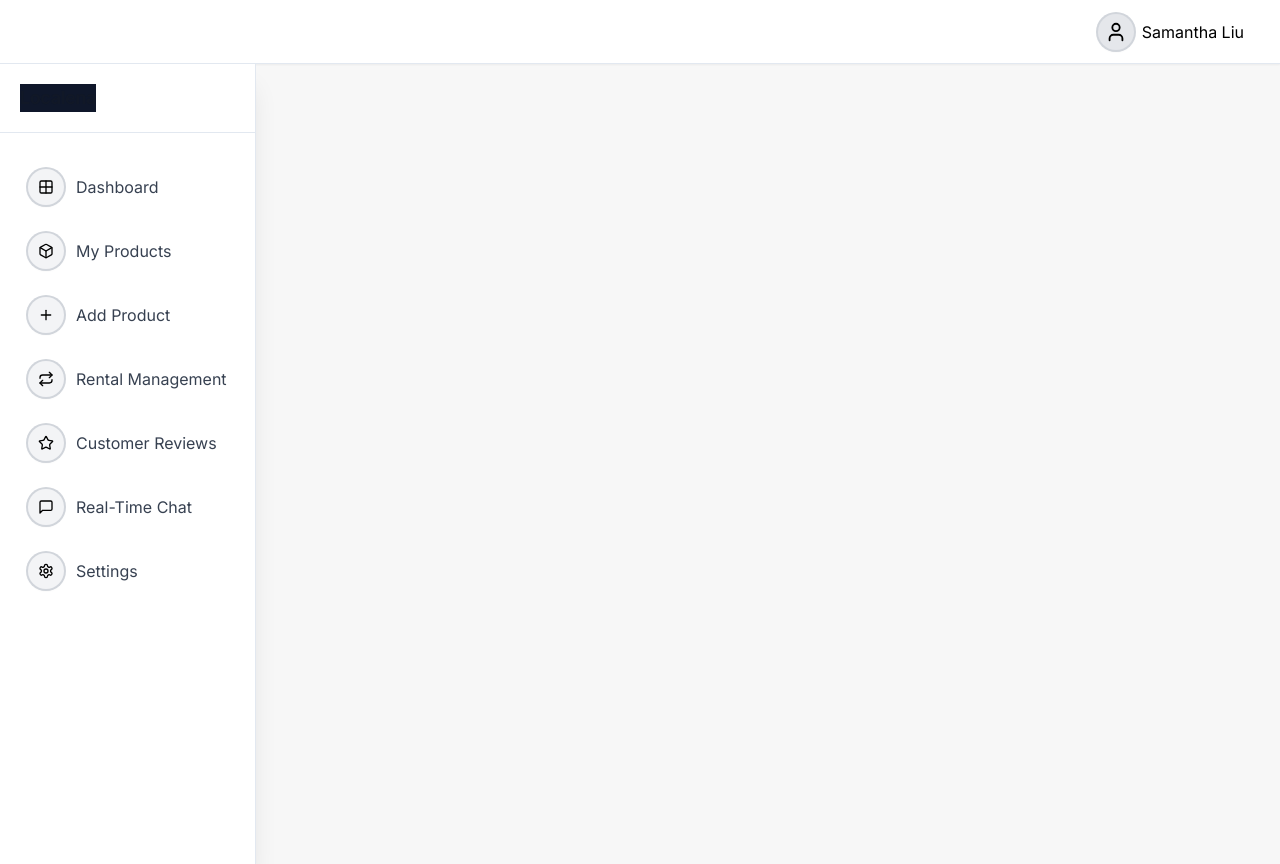
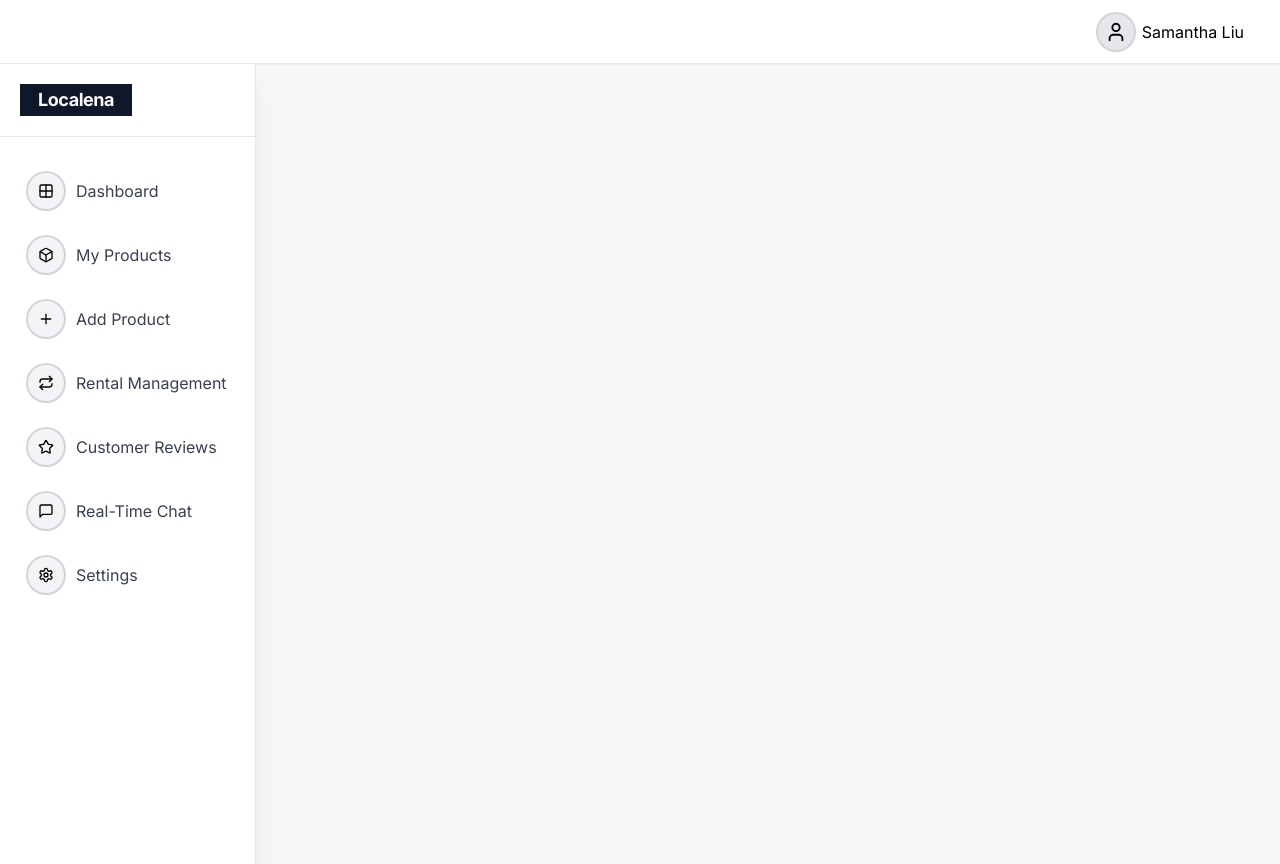
Before and after one commit to Yasirkhan3806/localeno, a React (Vite) app: page /seller in a window 1280 px wide. Built offline with nearby package versions, Linux system fonts and the light colour scheme.

Commit message:
Visual edit in Lovable
Edited UI in Lovable

```diff
--- a/src/components/seller/SellerSidebar.jsx
+++ b/src/components/seller/SellerSidebar.jsx
@@ -49,7 +49,7 @@ function SellerSidebar({
     }}>
         {/* Header */}
         <div className="flex items-center justify-between p-4 sm:p-5 border-b min-h-[3.5rem] sm:min-h-[4rem]">
-          <span className="font-extrabold text-base sm:text-lg tracking-tight text-gray-900 truncate bg-accent-foreground ">Localena</span>
+          <span className="font-extrabold text-base sm:text-lg tracking-tight truncate bg-accent-foreground text-slate-50 px-[18px] py-[2px]  ">Localena</span>
           <button className="p-1.5 sm:p-2 rounded hover:bg-gray-100 transition lg:hidden" onClick={() => setOpen(false)} aria-label="Close sidebar">
             <X size={20} className="sm:w-[24px] sm:h-[24px]" />
           </button>
```
